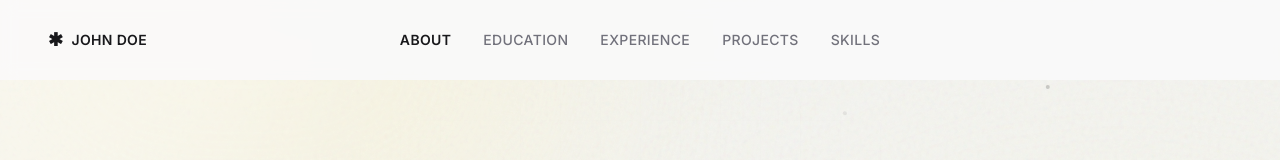
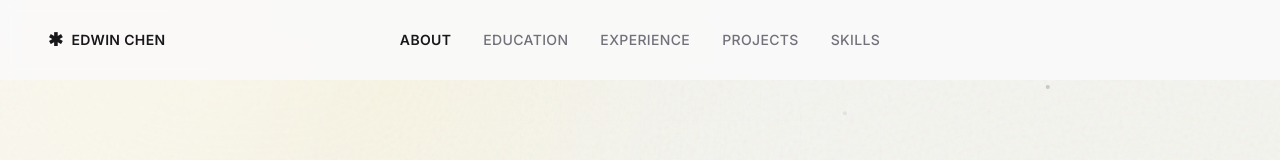
Before and after one commit to chene12/web, a React (Vite) app: page / in a window 1280 px wide. Shown: the top 160 px of the page. Built offline with nearby package versions, Linux system fonts and the light colour scheme; a web font is replaced by a local one.

Commit message:
Updated site

```diff
--- a/src/components/Navbar.tsx
+++ b/src/components/Navbar.tsx
@@ -35,7 +35,7 @@ export function Navbar() {
     <nav className="fixed top-0 left-0 right-0 z-50 flex h-20 items-center justify-between px-6 md:px-12 bg-zinc-50/90 backdrop-blur-sm">
       <div className="flex items-center gap-2 text-sm font-bold tracking-wide text-zinc-900">
         <span className="text-lg">✱</span>
-        <span>JOHN DOE</span>
+        <span>EDWIN CHEN</span>
       </div>
 
       <div className="absolute left-1/2 top-1/2 -translate-x-1/2 -translate-y-1/2 hidden md:block">
```
